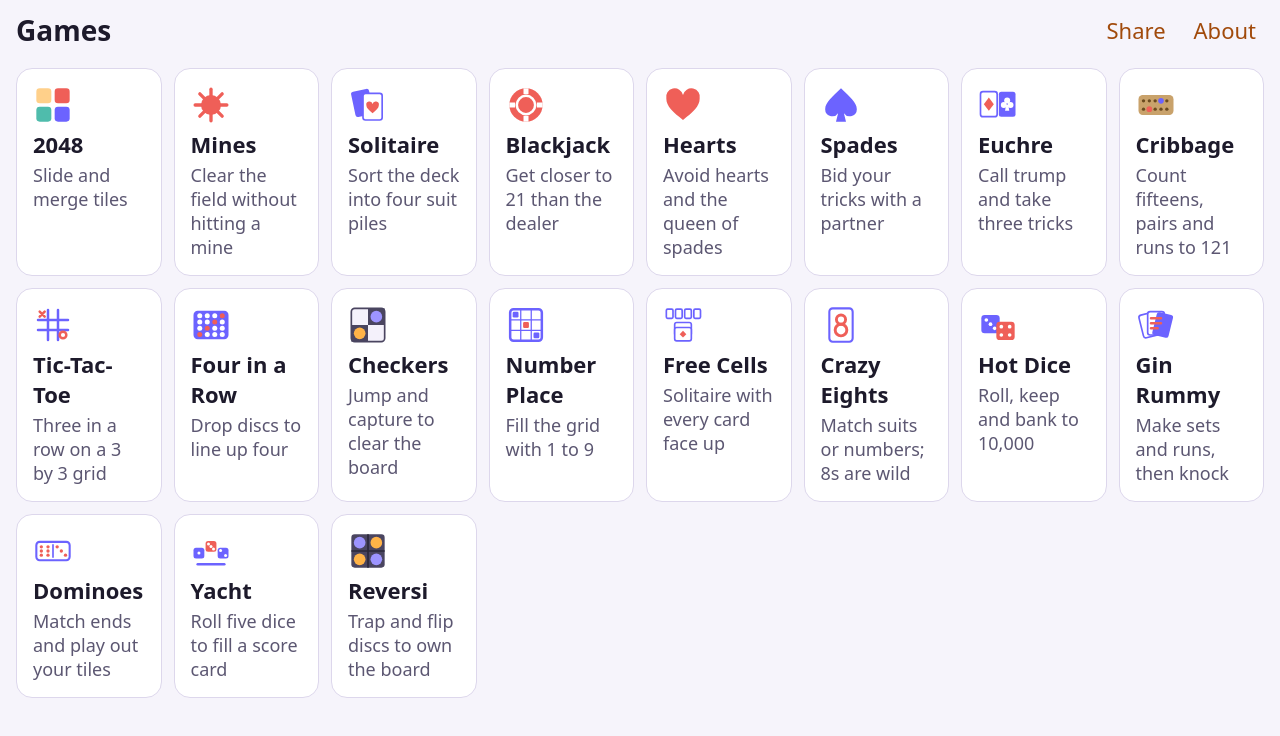
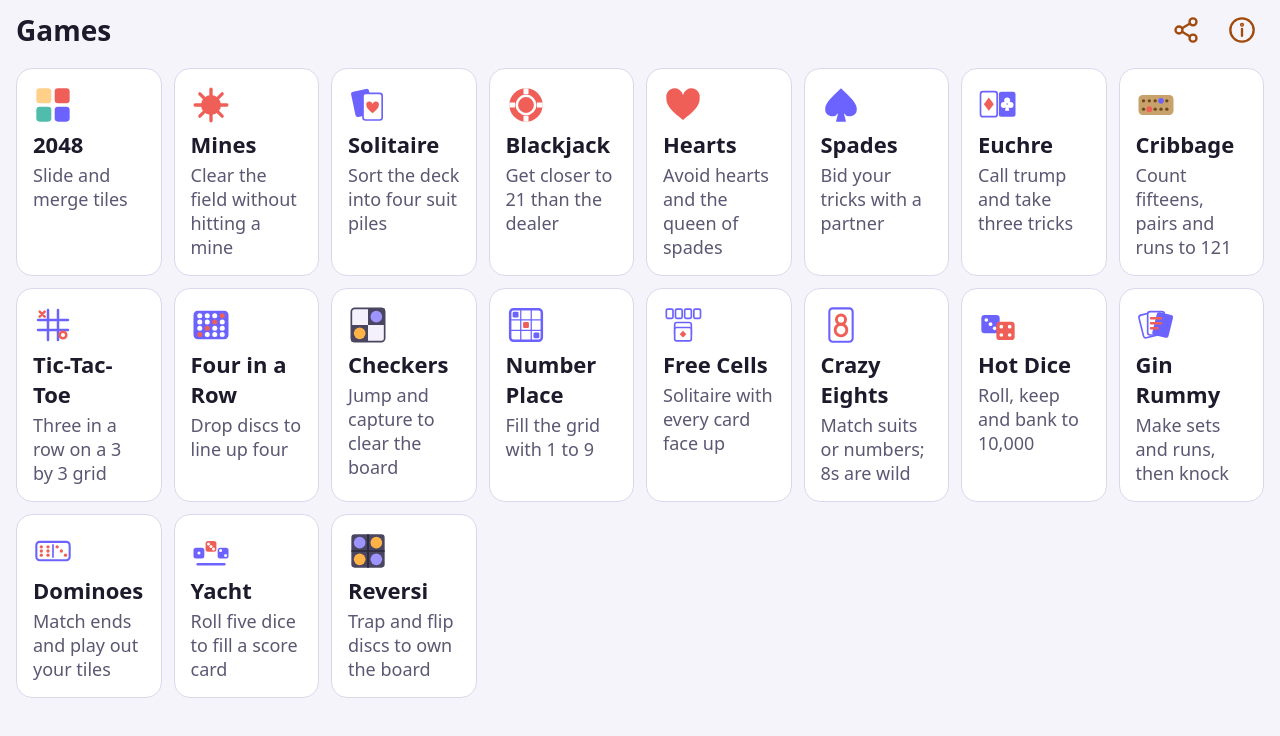
Before and after one commit to aarontkennedy/phone-games, a website built with Vite: page index.html in a window 1280 px wide. Built offline with nearby package versions, Linux system fonts and the light colour scheme.

Commit message:
Use icons for Share and About on the home screen
Share is three joined dots (not a square with an arrow, which the install steps
use for Safari's own button); About is an i in a circle. Both keep their names
for screen readers and 44px tap areas.

Co-Authored-By: Claude Opus 5.5 <noreply@anthropic.com>

```diff
--- a/src/about.ts
+++ b/src/about.ts
@@ -38,8 +38,8 @@ const html = `
   <p>From then on, open Games from its icon on your home screen. Open it once while
   you're online, and after that it works anywhere.</p>
 
-  <p>To send Games to someone else, tap <b>Share</b> on the home screen. You can send it
-  by text or email.</p>
+  <p>To send Games to someone else, tap the <b>Share</b> button at the top of the home
+  screen: three dots joined by lines. You can send it by text or email.</p>
 
   <h2>Feedback</h2>
   <p>Found a bug, or have an idea or a game you'd like to see? Send an email.</p>
--- a/src/app.ts
+++ b/src/app.ts
@@ -2,6 +2,13 @@ import { mountAbout } from './about';
 import { reportProblem } from './report';
 import { openShareSheet, shareLinks } from './share';
 import type { GameMeta } from './core/game';
+
+// Top bar icons: flat line drawings in the link color. Share is three joined dots, not
+// a square with an arrow, so it isn't confused with Safari's own Share button.
+const SHARE_ICON =
+  '<svg viewBox="0 0 24 24" aria-hidden="true"><circle cx="18" cy="5" r="3"/><circle cx="6" cy="12" r="3"/><circle cx="18" cy="19" r="3"/><path d="M8.6 10.5l6.8-4M8.6 13.5l6.8 4"/></svg>';
+const INFO_ICON =
+  '<svg viewBox="0 0 24 24" aria-hidden="true"><circle cx="12" cy="12" r="10"/><path d="M12 11v6"/><circle class="dot" cx="12" cy="7.5" r="0.6"/></svg>';
 
 const list = (tag: string, items: string[]) => `<${tag}>${items.map((s) => `<li>${s}</li>`).join('')}</${tag}>`;
 
@@ -45,8 +52,8 @@ export function startApp(root: HTMLElement, games: GameMeta[]): () => void {
     root.innerHTML = `
       <header class="topbar">
         <h1>Games</h1>
-        <button class="top-action" data-share aria-expanded="false">Share</button>
-        <a class="top-action" href="#/about">About</a>
+        <button class="top-action top-icon" data-share aria-label="Share" aria-expanded="false">${SHARE_ICON}</button>
+        <a class="top-action top-icon" href="#/about" aria-label="About">${INFO_ICON}</a>
       </header>
       <div class="share-menu" data-share-menu hidden>
         <a class="btn" href="${links.text}">Send a text</a>
--- a/src/style.css
+++ b/src/style.css
@@ -145,6 +145,27 @@ body {
   font-size: var(--text-lg);
   text-decoration: none;
   cursor: pointer;
+}
+
+/* An icon-only top bar action (Share, About), named by its aria-label. */
+.top-icon {
+  justify-content: center;
+  min-width: var(--tap);
+  padding: 0;
+}
+
+.top-icon svg {
+  width: 28px;
+  height: 28px;
+  fill: none;
+  stroke: currentColor;
+  stroke-width: 2;
+  stroke-linecap: round;
+}
+
+.top-icon .dot {
+  fill: currentColor;
+  stroke-width: 2.4;
 }
 
 /* Two actions side by side: only the first is pushed to the right. */
```
Also changed, not shown: src/app.test.ts (+4 -1 lines).
